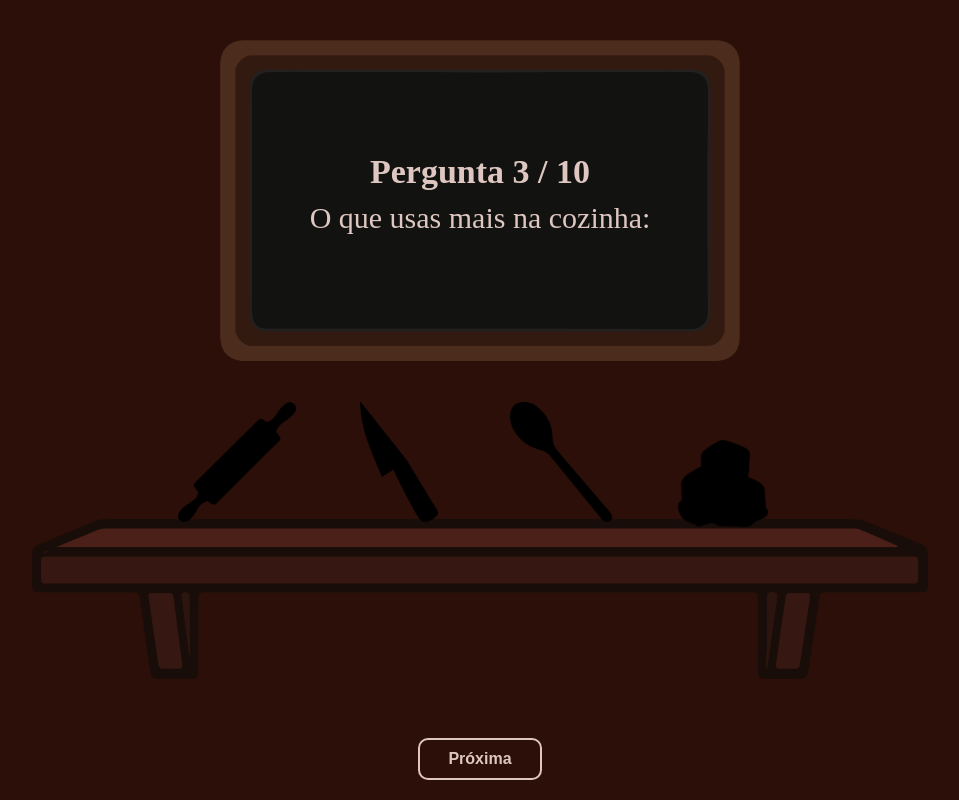
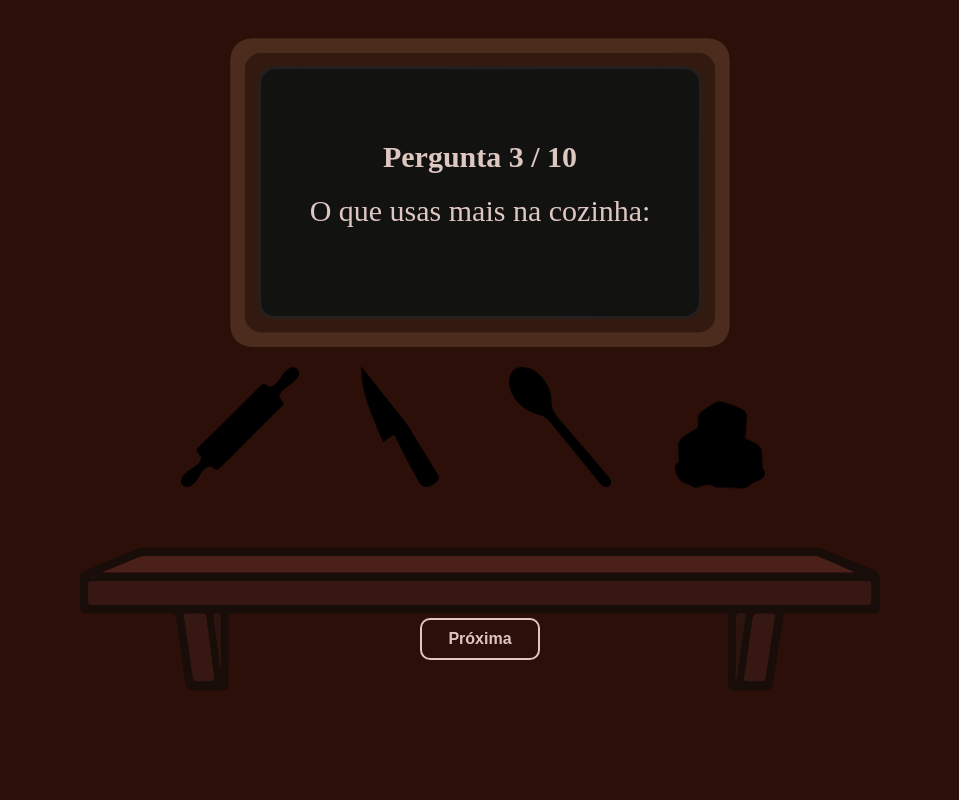
Before and after one commit to Lauraffreire/Lamb-to-the-Slaughter, a website: page pergunta3.html in a window 1280 px wide. Shown: the whole page, without its empty margins (160-1119 px from the left). Drawn offline with Linux system fonts and the light colour scheme; a web font is replaced by a local one.

Commit message:
muitas coisas

```diff
--- a/css/3.css
+++ b/css/3.css
@@ -1,16 +1,12 @@
-/* ================= FONTES ================= */
+@font-face {
+    font-family: 'Montserrat';
+    src: url('../fonts/Montserrat/Montserrat-VariableFont_wght.ttf') format('truetype');
+}
 
 @font-face {
     font-family: 'Caveat';
     src: url('../fonts/Caveat/Caveat-VariableFont_wght.ttf') format('truetype');
 }
-
-@font-face {
-    font-family: 'Montserrat';
-    src: url('../fonts/Montserrat/Montserrat-VariableFont_wght.ttf') format('truetype');
-}
-
-/* ================= RESET ================= */
 
 * {
     margin: 0;
@@ -18,112 +14,83 @@
     box-sizing: border-box;
 }
 
-/* ================= BODY ================= */
-
 body {
     background-color: #2b0f08;
-    color: #dec7c1;
-    font-family: "Montserrat", sans-serif;
-
-    height: 100vh;
-    overflow: hidden; /* impede scroll */
+    color: #222;
+    padding: 0;
 }
 
-/* ================= CONTEÚDO GERAL ================= */
-
-.conteudo {
-    position: relative;
-    width: 100%;
-    max-width: 1100px;
-    height: 100vh;
-
-    margin: 0 auto;
-    display: flex;
-    flex-direction: column;
-    align-items: center;
-
-    text-align: center;
+.img-fundo {
+    position: fixed;
+    top: 72%;
+    left: 50%;
+    transform: translate(-50%, -20%);
+    width: 800px;
+    height: auto;
+    z-index: 1;
+    pointer-events: none;
 }
 
-/* ================= QUADRO ================= */
+.main-wrapper {
+    min-height: 90vh;
+    display: flex;
+    align-items: center;
+    justify-content: center;
+}
+
+.title-center {
+    font-size: 30px;
+    color: #dec7c1;
+    text-align: center;
+    margin-top: 140px;
+    margin-bottom: 20px;
+    font-family: "Caveat";
+}
+
+.question-text {
+    color: #dec7c1;
+    font-size: 30px;
+    font-family: "Caveat";
+}
 
 .quadro-container {
+    width: 100%;
+    display: flex;
+    justify-content: center;
+    margin-top: -190px;
+    margin-bottom: -20px;
+    z-index: -1;
     position: relative;
-    margin-top: 40px;
-    margin-bottom: 20px;
 }
 
 .quadro-img {
-    width: clamp(320px, 50vw, 520px);
+    width:500px;
     height: auto;
     display: block;
 }
 
-/* TEXTO SOBRE O QUADRO */
-
-.quadro-texto {
-    position: absolute;
-    top: 48%;
-    left: 50%;
-    transform: translate(-50%, -50%);
-
-    width: 75%;
+.conteudo {
+    position: relative;
+    z-index: 5;
+    width: 100%;
+    max-width: 1000px;
+    margin: 0 auto;
     text-align: center;
-    pointer-events: none;
+    color: #000;
 }
 
-.title-center {
-    font-family: "Caveat";
-    font-size: clamp(26px, 3vw, 34px);
-    margin-bottom: 10px;
+.objetos-container {
+    display: flex;
+    justify-content: center;
+    gap: 40px;
+    margin-top: 40px;
+    margin-bottom:70px;
+    position: relative;
+    z-index: 10;
 }
 
-.question-text {
-    font-family: "Caveat";
-    font-size: clamp(22px, 2.8vw, 30px);
-}
-
-/* ================= COZINHA ================= */
-
-.cozinha-wrapper {
-    position: relative;
-    width: 100%;
-    max-width: 1100px;
-    flex: 1;
-
-    display: flex;
-    align-items: center;
-    justify-content: center;
-
-    transform: translateY(8vh); /* ↓ baixa a prateleira */
-}
-
-
-/* PRATELEIRA */
-
-.img-fundo {
-    width: clamp(600px, 70vw, 900px);
-    height: auto;
-    pointer-events: none;
-    z-index: 1;
-}
-
-/* OBJETOS NA PRATELEIRA */
-
-.objetos-container {
-    position: absolute;
-    bottom: 75%;
-
-    display: flex;
-    gap: clamp(18px, 4vw, 42px);
-
-    z-index: 2;
-}
-
-/* ================= OBJETOS ================= */
-
 .obj {
-    width: clamp(80px, 10vw, 120px);
+    width: min(120px, 22vw);
     aspect-ratio: 1 / 1;
     position: relative;
     cursor: pointer;
@@ -133,78 +100,69 @@ body {
     width: 100%;
     height: 100%;
     object-fit: contain;
-
     position: absolute;
     top: 0;
     left: 0;
-
-    transition: opacity 0.25s ease;
+    transition: 0.3s ease;
 }
 
-/* gelo mais baixo */
-
 .obj.gelo {
-    transform: translateY(18%) scale(0.75);
+    transform: scale(0.75) translateY(24px);
 }
 
-/* estados */
+.obj .cor { opacity: 0; }
+.obj.ativo .cor { opacity: 1; }
+.obj.ativo .sombra { opacity: 0; }
 
-.obj .cor {
-    opacity: 0;
+.descricao-selecao {
+    font-family: "Montserrat";
+    color: #dec7c1;
+    text-align: center;
+    margin-top: 5px;
+    margin-bottom: 30px;
+    font-size: 0.9rem;
+    min-height: 26px;
 }
 
-.obj.ativo .cor {
-    opacity: 1;
-}
+.button-row {
+    display: flex;
+    justify-content: center;
+    margin-top: 35px;
+    font-family: "Montserrat", sans-serif;
 
-.obj.ativo .sombra {
-    opacity: 0;
-}
-
-/* ================= TEXTO DA SELEÇÃO ================= */
-
-.descricao-selecao {
-    min-height: 26px;
-    font-size: 0.9rem;
-    margin: 10px 0 14px;
-}
-
-/* ================= BOTÃO ================= */
-
-.button-row {
-    margin-bottom: 20px;
 }
 
 .btn {
-    background: transparent;
+    background-color: transparent;
+    color: #dec7c1;
     border: 2px solid #dec7c1;
-    color: #dec7c1;
-
     border-radius: 10px;
-    padding: 10px 28px;
-
+    padding: 10px 26px;
     font-size: 1rem;
     font-weight: bold;
     cursor: pointer;
-
-    transition: opacity 0.2s ease;
+    transition: 0.2s;
 }
 
 .btn:hover {
-    opacity: 0.6;
+    opacity: 0.5;
 }
 
-/* ================= RADIOS ================= */
+.scale-wrapper {
+    width: 100%;
+    transform-origin: top center;
+    position: relative;
+}
+
+.page-scale {
+    position: relative;
+    width: 100%;
+    transform-origin: top center;
+    transition: 0.3s ease;
+}
 
 input[type="radio"] {
     display: none !important;
     appearance: none !important;
+    -webkit-appearance: none !important;
 }
-
-/* ================= AJUSTES EXTRA ================= */
-
-@media (max-width: 950px) {
-    .objetos-container {
-        bottom: 65%;
-    }
-}
--- a/css/5.css
+++ b/css/5.css
@@ -2,7 +2,6 @@
     font-family: 'Montserrat';
     src: url('../fonts/Montserrat/Montserrat-VariableFont_wght.ttf') format('truetype');
 }
-
 
 * {
     font-family: "Montserrat", sans-serif;
--- a/css/index.css
+++ b/css/index.css
@@ -1,6 +1,10 @@
 @font-face {
     font-family: 'Montserrat';
     src: url('../fonts/Montserrat/Montserrat-VariableFont_wght.ttf') format('truetype');
+}
+
+* {
+    font-family: "Montserrat", sans-serif;
 }
 
 html, body {
@@ -9,7 +13,6 @@ html, body {
     overflow: hidden;
     height: 100%;
     width: 100%;
-    font-family: "Montserrat", sans-serif;
 }
 
 #canvas-container {
--- a/css/p1.css
+++ b/css/p1.css
@@ -11,7 +11,7 @@
 
 body {
     background-color: #222020;
-    font-family: "Courier Prime", monospace;
+    font-family: "Courier New", monospace;
     color: #8d8664;
     overflow: hidden;
 }
--- a/css/p2.css
+++ b/css/p2.css
@@ -1,8 +1,3 @@
-@font-face {
-    font-family: 'Montserrat';
-    src: url('../fonts/Montserrat/Montserrat-VariableFont_wght.ttf') format('truetype');
-}
-
 * {
     margin: 0;
     padding: 0;
--- a/css/p7.css
+++ b/css/p7.css
@@ -58,6 +58,10 @@ body {
     color: #405270;
 }
 
+.option-label input {
+
+}
+
 .option-label input[type="radio"] {
     display: none;
 }
--- a/css/p8.css
+++ b/css/p8.css
@@ -1,6 +1,8 @@
 @font-face {
     font-family: 'YouMurderer BB';
     src: url('../fonts/youmurderer-bb/youmurdererbb_reg.ttf') format('truetype');
+    font-weight: normal;
+    font-style: normal;
 }
 
 *{
--- a/css/resultado.css
+++ b/css/resultado.css
@@ -6,7 +6,6 @@
 * {
     margin: 0;
     padding: 0;
-    font-family: "Montserrat", sans-serif;
     box-sizing: border-box;
 }
 
@@ -14,6 +13,7 @@ body {
     width: 100vw;
     height: 100vh;
     overflow: hidden;
+    font-family: "Montserrat", sans-serif;
     background: #474c5a;
     position: relative;
 }
@@ -80,29 +80,20 @@ body {
 }
 
 .btn {
-    position: fixed;
-    bottom: 40px;
-    right: 40px;
-
+    position: absolute;
+    bottom: -143px;
+    left: 78%;
+    transform: translateX(-50%);
     width: 220px;
-    padding: 14px;
-
+    z-index: 9999;
     background: #d12221;
+    border: none;
+    padding: 12px;
+    border-radius: 30px;
     color: #fff;
-    border: none;
-    border-radius: 30px;
-
     font-size: 14px;
     cursor: pointer;
-
-    z-index: 99999; /* acima de tudo */
 }
-
-
-.btn:hover {
-    background: #701613;
-}
-
 
 .btn:hover {
     background: #701613;
--- a/css/warning.css
+++ b/css/warning.css
@@ -44,8 +44,6 @@
     max-width: 40ch;
 }
 
-
-
 @media (max-width: 850px) {
     body > *:not(.screen-warning) {
         display: none !important;
--- a/js/9.js
+++ b/js/9.js
@@ -2,14 +2,12 @@ const lanterna = document.getElementById("lanterna");
 const grupo = document.getElementById("grupo-rotacao");
 const cone = document.getElementById("cone");
 
-/* ===== SOM DA LANTERNA ===== */
 const somLanterna = new Audio("som/clique.mp3");
 somLanterna.volume = 1;
 
 let luzAtiva = false;
 let ratoSobre = false;
 
-/* Liga / desliga luz + som */
 lanterna.addEventListener("click", () => {
     luzAtiva = !luzAtiva;
     cone.style.opacity = luzAtiva ? "0.7" : "0";
@@ -18,11 +16,9 @@ lanterna.addEventListener("click", () => {
     somLanterna.play();
 });
 
-/* Detectar se o rato está sobre a lanterna */
 lanterna.addEventListener("mouseenter", () => ratoSobre = true);
 lanterna.addEventListener("mouseleave", () => ratoSobre = false);
 
-/* Rotação da lanterna — SEM depender do clique */
 document.addEventListener("mousemove", (e) => {
     if (!ratoSobre) return;
 
--- a/pergunta3.html
+++ b/pergunta3.html
@@ -3,112 +3,68 @@
 <head>
     <meta charset="UTF-8">
     <title>Pergunta 3</title>
-
-    <!-- CSS -->
     <link rel="stylesheet" href="css/3.css">
-    <link rel="stylesheet" href="css/warning.css">
-
-    <!-- JS -->
     <script src="js/script.js" defer></script>
     <script src="js/3.js" defer></script>
+    <link rel="stylesheet" href="css/warning.css">
     <script src="js/warning.js" defer></script>
 </head>
 
 <body>
 
-<!-- WARNING PARA ECRÃS PEQUENOS -->
 <div class="screen-warning" aria-live="polite">
     <div class="screen-warning__content">
+
         <img
                 src="img/logo.png"
                 alt="Logo"
                 class="screen-warning__logo"
         >
+
         <p class="screen-warning__text">
             É necessário um ecrã maior para visualizar este website.
-        </p>
-    </div>
-</div>
-
-<!-- CONTEÚDO PRINCIPAL -->
-<div class="conteudo">
-
-    <!-- QUADRO COM TEXTO POR CIMA -->
-    <div class="quadro-container">
-
-        <!-- IMAGEM DO QUADRO -->
-        <img
-            src="img/quadro.png"
-            alt="quadro"
-            class="quadro-img"
-        >
-
-        <!-- TEXTO EM CIMA DO QUADRO -->
-        <div class="quadro-texto">
-
-            <h2 class="title-center">
-                Pergunta 3 / 10
-            </h2>
-
-            <p class="question-text">
-                O que usas mais na cozinha:
         </p>
 
     </div>
 </div>
+    <img src="img/fundocozinha.png" alt="prateleira" class="img-fundo">
 
-    <!-- COZINHA: PRATELEIRA + OBJETOS -->
-    <div class="cozinha-wrapper">
+<div class="conteudo">
 
-        <!-- PRATELEIRA -->
-        <img
-            src="img/fundocozinha.png"
-            alt="prateleira"
-            class="img-fundo"
-        >
+    <h2 class="title-center">Pergunta 3 / 10</h2>
+    <p class="question-text">O que usas mais na cozinha:</p>
 
-        <!-- OBJETOS -->
+    <div class="quadro-container">
+        <img src="img/quadro.png" alt="quadro" class="quadro-img">
+    </div>
+
+
     <div class="objetos-container">
 
-            <div class="obj"
-                 data-value="3"
-                 data-text="Um rolo da massa."
-                 data-radio="q3-rolo">
+        <div class="obj" data-value="3" data-text="Um rolo da massa." data-radio="q3-rolo">
             <img src="img/rolo sombra.png" class="sombra">
             <img src="img/rolo.png" class="cor">
         </div>
 
-            <div class="obj"
-                 data-value="9"
-                 data-text="Um bom conjunto de facas afiadas."
-                 data-radio="q3-faca">
+        <div class="obj" data-value="9" data-text="Um bom conjunto de facas afiadas." data-radio="q3-faca">
             <img src="img/faca sombra.png" class="sombra">
             <img src="img/faca.png" class="cor">
         </div>
 
-            <div class="obj"
-                 data-value="0"
-                 data-text="Uma colher de pau."
-                 data-radio="q3-colher">
+        <div class="obj" data-value="0" data-text="Uma colher de pau." data-radio="q3-colher">
             <img src="img/colher sombra.png" class="sombra">
             <img src="img/colher.png" class="cor">
         </div>
 
-            <div class="obj gelo"
-                 data-value="10"
-                 data-text="Comida congelada, porque sou prático/a e não tenho tempo."
-                 data-radio="q3-gelo">
+        <div class="obj gelo" data-value="10" data-text="Comida congelada, porque sou prático/a e não tenho tempo." data-radio="q3-gelo">
             <img src="img/gelo sombra.png" class="sombra">
             <img src="img/gelo.png" class="cor">
         </div>
 
     </div>
-    </div>
 
-    <!-- TEXTO DA SELEÇÃO -->
     <p class="descricao-selecao"></p>
 
-    <!-- RADIOS OCULTOS -->
     <div class="radios-ocultos">
         <input type="radio" name="q3" id="q3-rolo" value="3">
         <input type="radio" name="q3" id="q3-faca" value="9">
@@ -116,11 +72,8 @@
         <input type="radio" name="q3" id="q3-gelo" value="10">
     </div>
 
-    <!-- BOTÃO -->
     <div class="button-row">
-        <button
-            class="btn"
-            type="button"
+        <button class="btn" type="button"
                 onclick="nextQuestion('q3','pergunta4.html')">
             Próxima
         </button>
@@ -129,4 +82,6 @@
 </div>
 
 </body>
+
+
 </html>
```
Also changed, not shown: index.html (+1 -1 lines), js/resultado.js (+6 -10 lines). Lines whose indentation alone changed are shown as unchanged.
